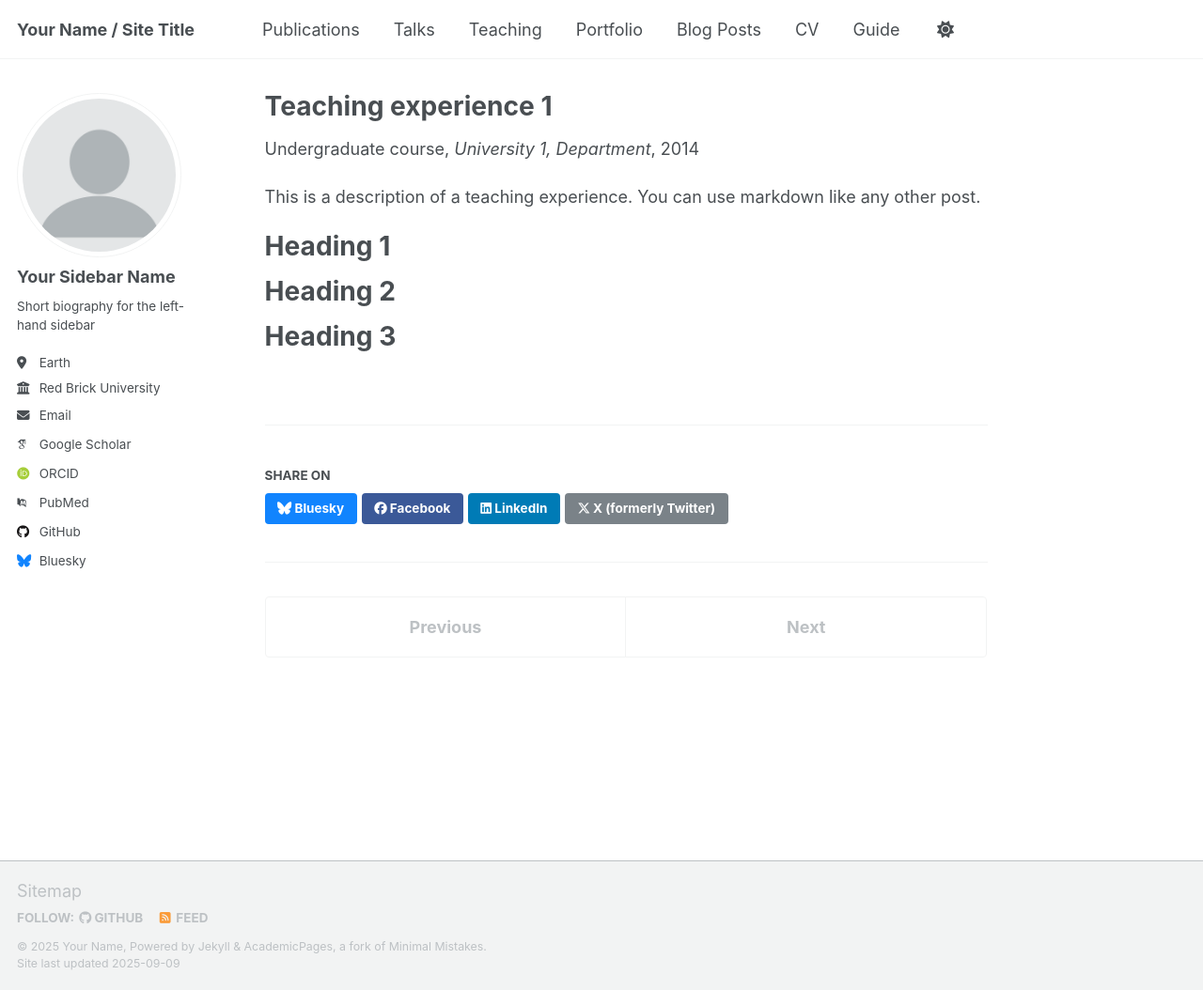
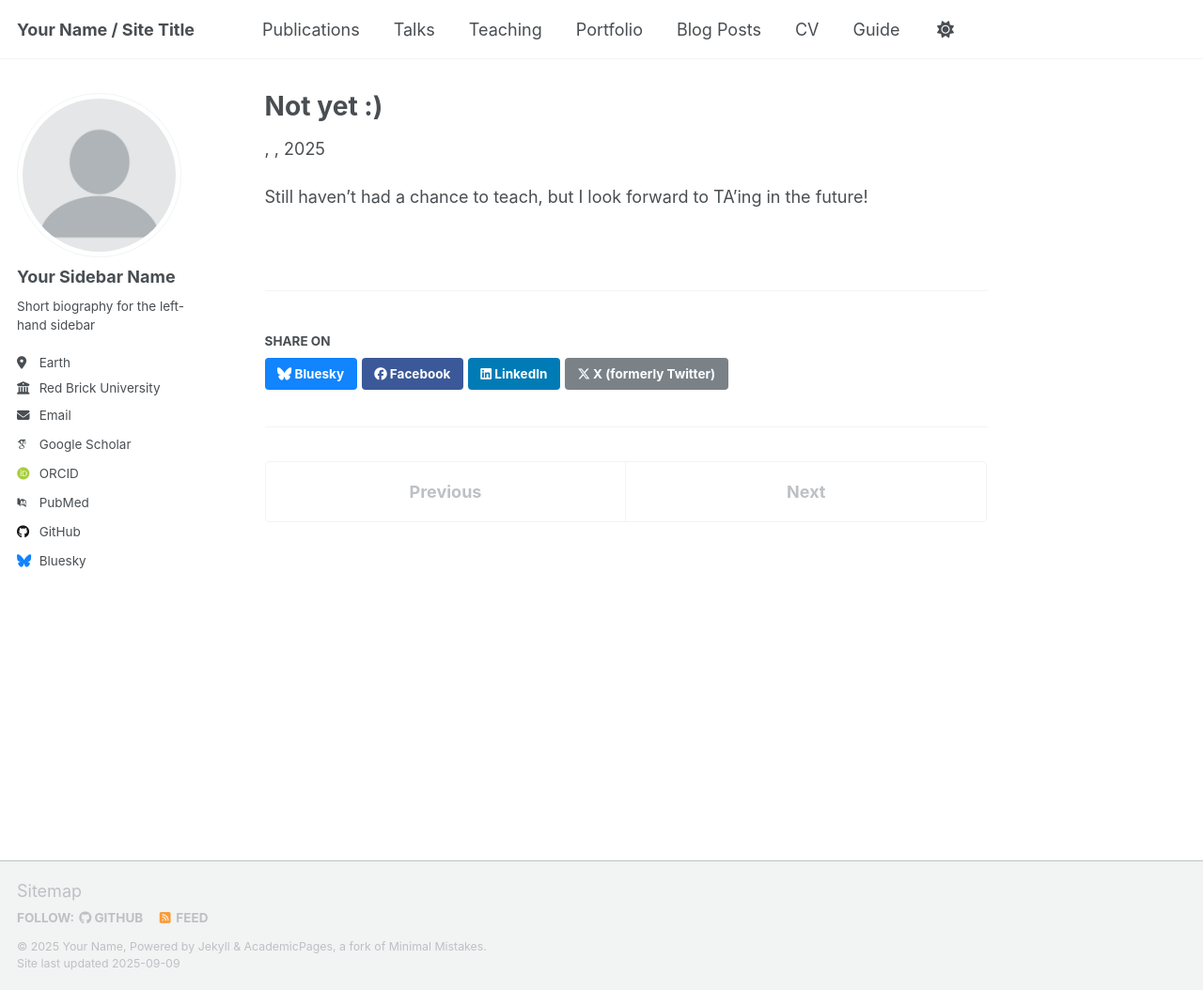
Before and after one commit to Hoobidoobidoo/Hoobidoobidoo.github.io, a Jekyll site: the page built from _teaching/2014-spring-teaching-1.md, in a window 1280 px wide and 1054 px high. Shown: the whole window at 94% size. Built offline with Jekyll 4.4.1, drawn with Linux system fonts in a browser that asks for light colours; some web fonts are replaced; a script that is not in the unit is left out.

Commit message:
Update 2014-spring-teaching-1.md

```diff
--- a/_teaching/2014-spring-teaching-1.md
+++ b/_teaching/2014-spring-teaching-1.md
@@ -1,20 +1,5 @@
 ---
-title: "Teaching experience 1"
-collection: teaching
-type: "Undergraduate course"
-permalink: /teaching/2014-spring-teaching-1
-venue: "University 1, Department"
-date: 2014-01-01
-location: "City, Country"
+title: "Not yet :)"
 ---
 
-This is a description of a teaching experience. You can use markdown like any other post.
-
-Heading 1
-======
-
-Heading 2
-======
-
-Heading 3
-======
+Still haven't had a chance to teach, but I look forward to TA'ing in the future!
```
